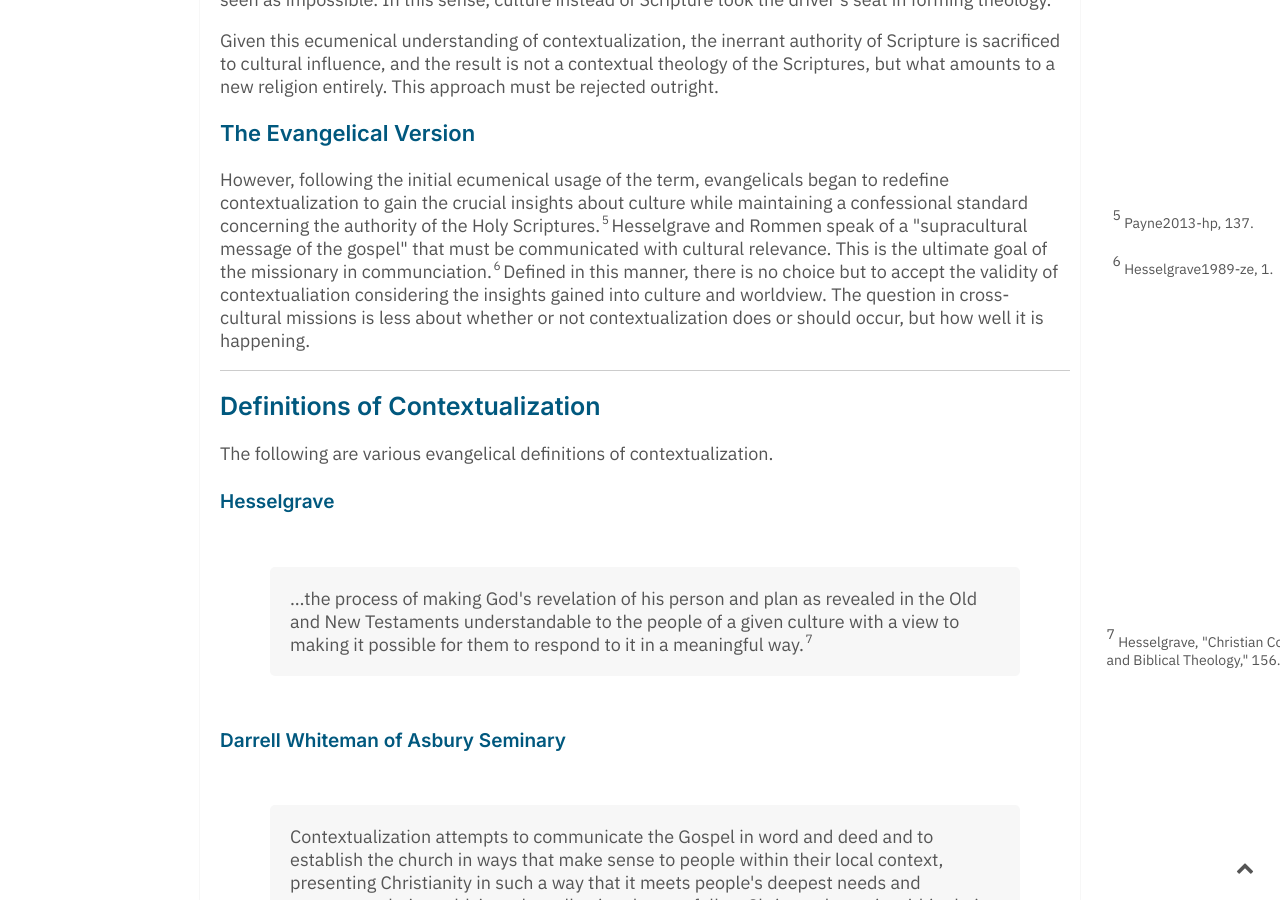
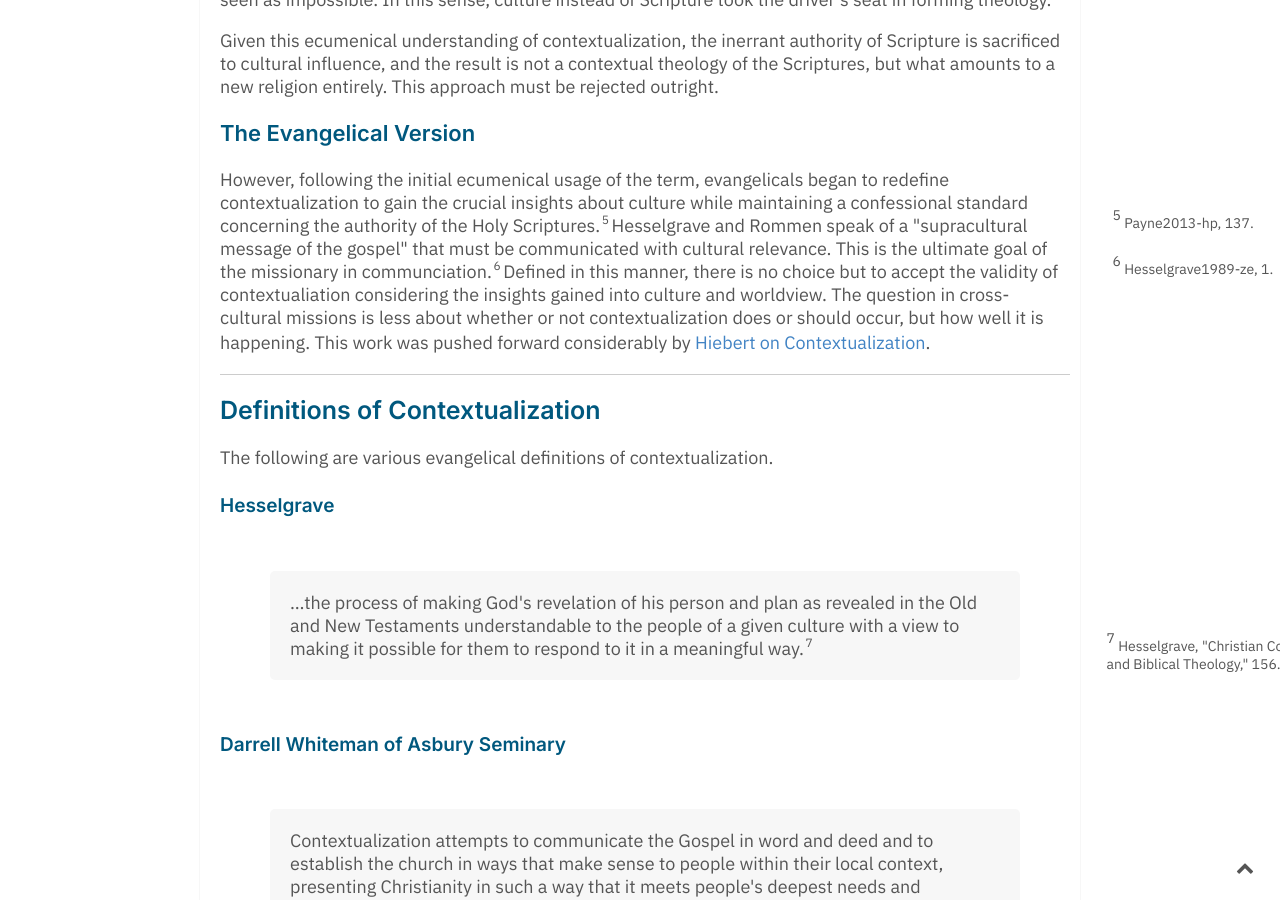
Before and after one commit to keelancook/notebook, a Jekyll site: the page built from _notes/Contextualization on the Mission Field.md, in a window 1280 px wide and 900 px high, scrolled down 846 px. Built offline with Jekyll 4.4.1, drawn with Linux system fonts in a browser that asks for light colours.

Commit message:
adding hiebert note connection

```diff
--- a/_notes/Contextualization on the Mission Field.md
+++ b/_notes/Contextualization on the Mission Field.md
@@ -19,7 +19,7 @@ In it's initial uses, the ecumenical version of contextualization often equated
 Given this ecumenical understanding of contextualization, the inerrant authority of Scripture is sacrificed to cultural influence, and the result is not a contextual theology of the Scriptures, but what amounts to a new religion entirely. This approach must be rejected outright.
 
 ### The Evangelical Version
-However, following the initial ecumenical usage of the term, evangelicals began to redefine contextualization to gain the crucial insights about culture while maintaining a confessional standard concerning the authority of the Holy Scriptures.[[Payne2013-hp, 137.::rsn]] Hesselgrave and Rommen speak of a "supracultural message of the gospel" that must be communicated with cultural relevance. This is the ultimate goal of the missionary in communciation.[[Hesselgrave1989-ze, 1.::rsn]] Defined in this manner, there is no choice but to accept the validity of contextualiation considering the insights gained into culture and worldview. The question in cross-cultural missions is less about whether or not contextualization does or should occur, but how well it is happening.
+However, following the initial ecumenical usage of the term, evangelicals began to redefine contextualization to gain the crucial insights about culture while maintaining a confessional standard concerning the authority of the Holy Scriptures.[[Payne2013-hp, 137.::rsn]] Hesselgrave and Rommen speak of a "supracultural message of the gospel" that must be communicated with cultural relevance. This is the ultimate goal of the missionary in communciation.[[Hesselgrave1989-ze, 1.::rsn]] Defined in this manner, there is no choice but to accept the validity of contextualiation considering the insights gained into culture and worldview. The question in cross-cultural missions is less about whether or not contextualization does or should occur, but how well it is happening. This work was pushed forward considerably by [[Hiebert on Contextualization]].
 
 ---
 
```
